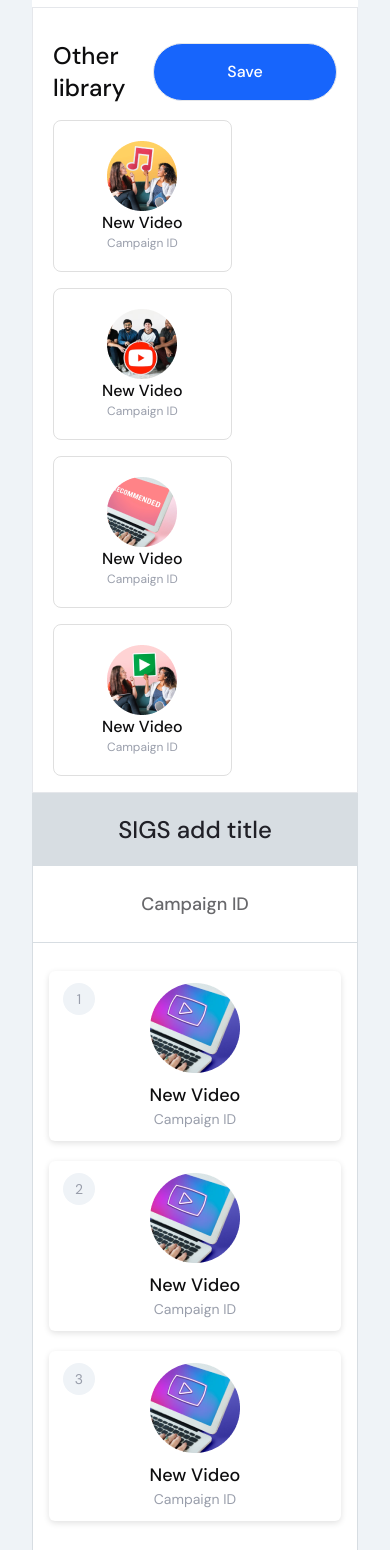
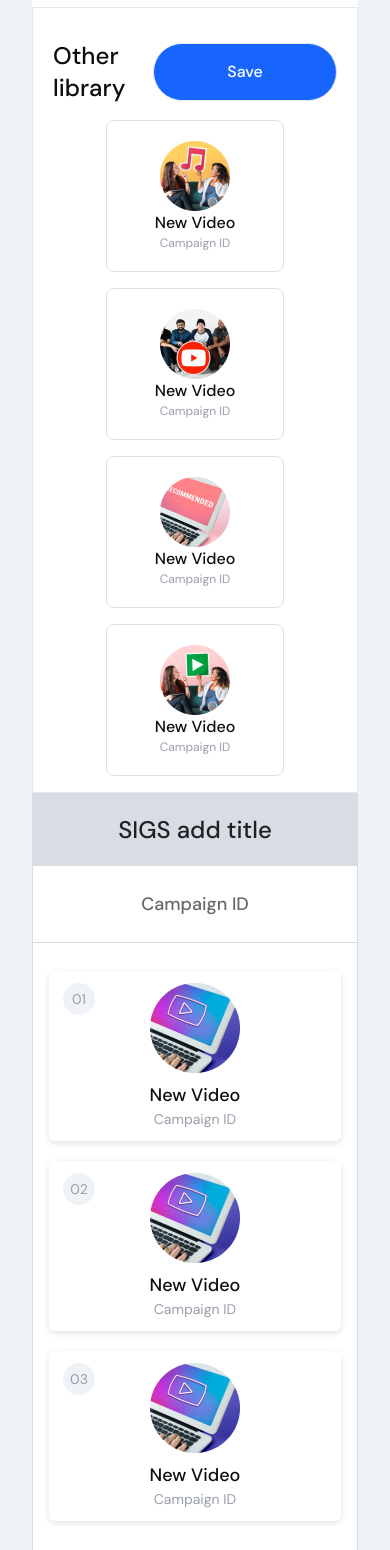
Before and after one commit to TajulDev/omeca, a React (Vite) app: page /library in a window 390 px wide. Shown: the part 1038-2588 px from the top of the page. Built offline with nearby package versions, Linux system fonts and the light colour scheme.

Commit message:
::udpate

```diff
--- a/src/Components/Goal/ChattingNext.jsx
+++ b/src/Components/Goal/ChattingNext.jsx
@@ -1,3 +1,4 @@
+/* eslint-disable react/no-unescaped-entities */
 import send from "../../assets/send.png";
 
 const ChattingNext = () => {
--- a/src/Pages/Library.jsx
+++ b/src/Pages/Library.jsx
@@ -108,7 +108,7 @@ const Library = () => {
                     </Link>
                   </div>
                 </div>
-                <div className="other_lib_cards flex flex-wrap gap-4">
+                <div className="other_lib_cards flex flex-wrap justify-center md:justify-normal gap-4">
                   {otherLibrary.map((overLibItem, index) => (
                     <>
                       <div
@@ -164,7 +164,7 @@ const Library = () => {
                       </div>
 
                       <p className="w-[32px] h-[32px] rounded-full bg-[#EFF3F7] text-[#999EAB] text-sm font-normal flex items-center justify-center absolute top-[12px] left-[14px]">
-                        {newVideoItem.vieoId}
+                        0{newVideoItem.vieoId}
                       </p>
                     </div>
                   </>
--- a/src/Shared/Header.jsx
+++ b/src/Shared/Header.jsx
@@ -169,8 +169,7 @@ const Header = () => {
                     to={data.path}
                     className={`${
                       location.pathname === data.path && "active"
-                    }" text-secondary flex-shrink-0 w-full flex gap-2 py-2 justify-center items-center text-center"`}
-                  >
+                    }" text-secondary flex-shrink-0 w-full flex gap-2 py-2 justify-center items-center text-center"`}>
                     <img
                       className="object-contain mb-[6px]"
                       src={
```
